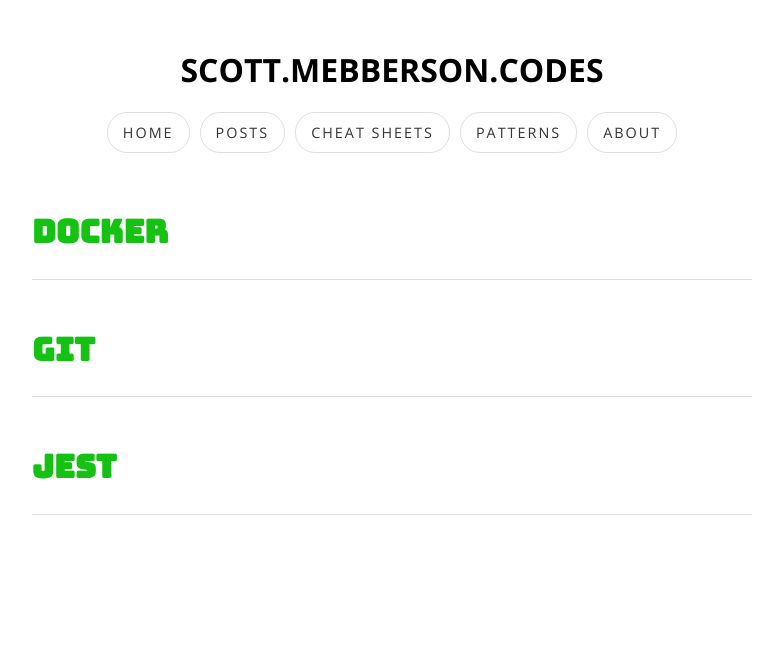
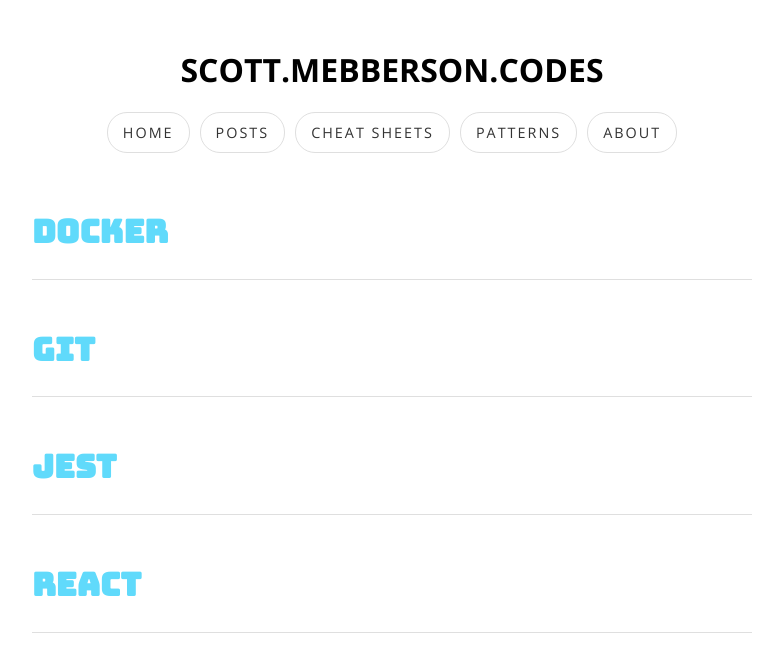
Before and after one commit to smebberson/scott.mebberson.codes, a Next.js app: page /cheat-sheets in a window 1280 px wide. Shown: the top 672 px of the page, without its empty margins (248-1031 px from the left). Built offline with nearby package versions, Linux system fonts and the light colour scheme; a web font is replaced by a local one.

Commit message:
Added a react cheat sheet.

```diff
--- a/pages/cheat-sheets.js
+++ b/pages/cheat-sheets.js
@@ -2,7 +2,7 @@
 import Column from '../components/Column';
 import Columns from '../components/Columns';
 import Layout from '../components/Layout';
-import { docker, git, jest } from '../lib/colours';
+import { docker, git, jest, react } from '../lib/colours';
 
 const Cheatsheets = () => (
 
@@ -32,6 +32,12 @@
                         title="Jest"
                     />
 
+                    <CheatSheetTeaser
+                        color={react}
+                        href="/cheat-sheet/react"
+                        title="React"
+                    />
+
                 </Column>
 
             </Columns>
```
Also changed, not shown: pages/cheat-sheet/react.js (added, +26 -0 lines), 1 other file (tests, documents, lock files or other folders).
